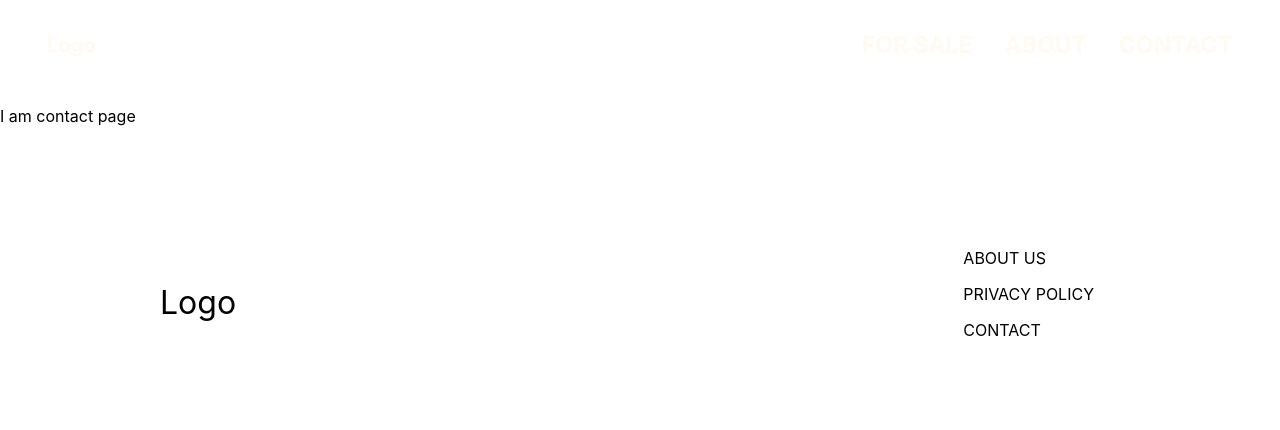
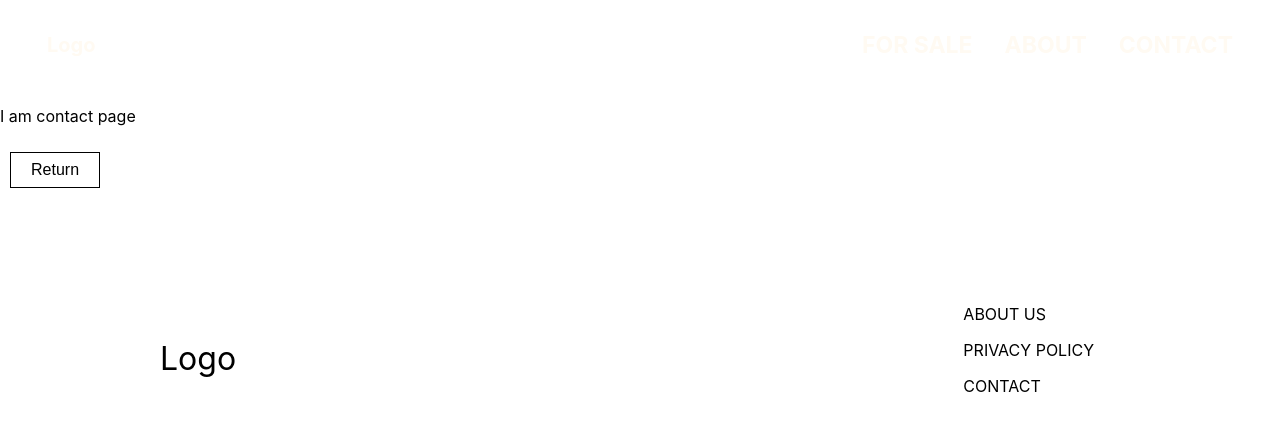
Before and after one commit to JohLeo/final-project, a React (Create React App) app: page /contact in a window 1280 px wide. Shown: the top 430 px of the page. Built offline with nearby package versions, Linux system fonts and the light colour scheme.

Commit message:
added return buttons

```diff
--- a/src/components/About/AboutUsClicked.js
+++ b/src/components/About/AboutUsClicked.js
@@ -1,5 +1,7 @@
 import React from 'react';
 import styled from 'styled-components/macro';
+import { Link } from 'react-router-dom';
+import Button from 'components/lib/Button';
 import { ContainerColumn, ContainerRow } from '../GlobalStyles';
 import { Realtor } from '../lib/Realtors';
 
@@ -43,6 +45,11 @@ export const AboutUs = () => {
 
       </AboutRow>
 
+      <Link to="/">
+        <Button
+          type="submit"
+          text="Return" />
+      </Link>
       <ContainerRow>
         <UsH3>
             Hello Hi
--- a/src/components/Contact.js
+++ b/src/components/Contact.js
@@ -1,7 +1,16 @@
 import React from 'react';
+import { Link } from 'react-router-dom';
+import Button from './lib/Button';
 
 export const Contact = () => {
   return (
-    <p>I am contact page</p>
+    <>
+      <p>I am contact page</p>
+      <Link to="/">
+        <Button
+          type="submit"
+          text="Return" />
+      </Link>
+    </>
   )
 };
--- a/src/components/PrivacyPolicy.js
+++ b/src/components/PrivacyPolicy.js
@@ -1,7 +1,16 @@
 import React from 'react';
+import { Link } from 'react-router-dom';
+import Button from './lib/Button';
 
 export const PrivacyPolicy = () => {
   return (
-    <p>I am privacy policy component</p>
+    <>
+      <p>I am privacy policy component</p>
+      <Link to="/">
+        <Button
+          type="submit"
+          text="Return" />
+      </Link>
+    </>
   )
 }
--- a/src/components/PropertyObject.js
+++ b/src/components/PropertyObject.js
@@ -1,5 +1,6 @@
 import React, { useState, useEffect } from 'react';
-import { useParams } from 'react-router-dom';
+import { useParams, Link } from 'react-router-dom';
+import Button from './lib/Button';
 
 export const PropertyObject = () => {
   const { id } = useParams();
@@ -48,6 +49,11 @@ export const PropertyObject = () => {
       <p>
         <strong>Price:</strong> {property.price.toString().replace(/\B(?=(\d{3})+(?!\d))/g, ' ')} {property.currency}
       </p>
+      <Link to="/">
+        <Button
+          type="submit"
+          text="Return" />
+      </Link>
     </div>
   );
 };
```
